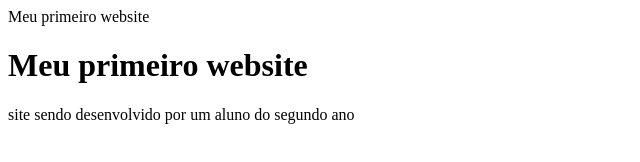
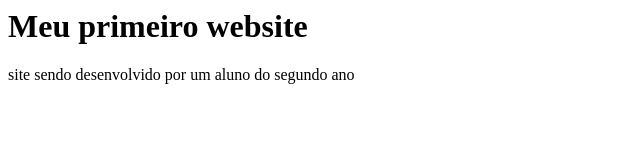
Before and after one commit to HyagoG59/MeuPrimeiroReposit-rio, a plain HTML site: page index.html in a window 1280 px wide. Shown: the whole page, without its empty margins (0-640 px from the left). Drawn offline with Linux system fonts and the light colour scheme.

Commit message:
editando site

```diff
--- a/index.html
+++ b/index.html
@@ -1,4 +1,3 @@
-<nomedatag>Meu primeiro website</nomedatag>
 <h1> Meu primeiro website </h1>
 
 <p> site sendo desenvolvido por um aluno do segundo ano </p>
```
